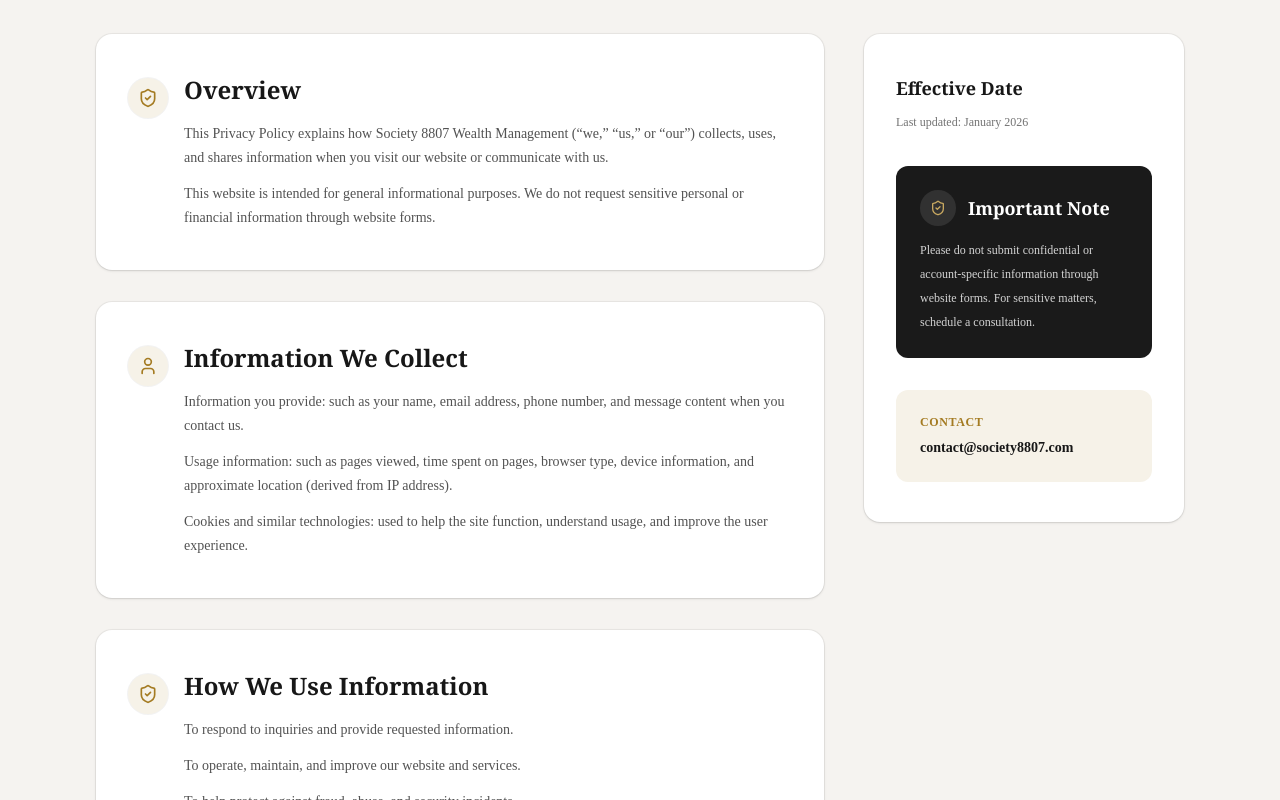
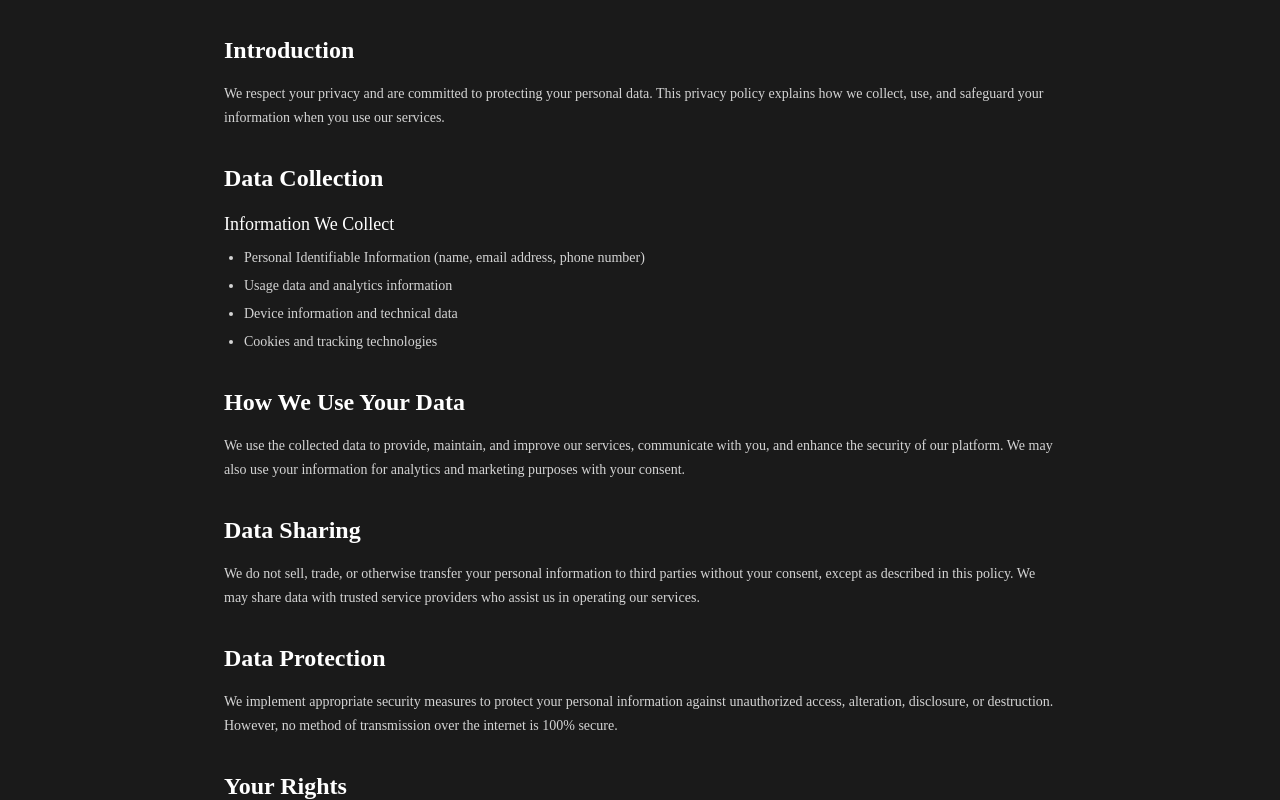
Before and after one commit to ShuvrotoKumar/society-8807, a Next.js app: page /privacy in a window 1280 px wide. Shown: the part 580-1380 px from the top of the page. Built offline with nearby package versions, Linux system fonts and the light colour scheme.

Commit message:
privacy updated

```diff
--- a/app/about/page.tsx
+++ b/app/about/page.tsx
@@ -301,7 +301,7 @@
                       </div>
                     </div>
 
-                        <p className="mt-4 text-sm leading-6 text-neutral-600">{advisor.bio}</p>
+                    <p className="mt-4 text-sm leading-6 text-neutral-600">{advisor.bio}</p>
                     {/* <Link
                       href={`/about/advisors/${advisor.id}`}
                       className="mt-5 inline-flex items-center gap-2 text-xs font-semibold text-[#A47B22] hover:text-[#8D6A1D]"
--- a/app/privacy/page.tsx
+++ b/app/privacy/page.tsx
@@ -127,55 +127,67 @@
           </div>
         </section>
 
-        <section className="bg-[#f5f3f0] py-12 sm:py-16">
-          <div className="mx-auto max-w-6xl px-4 sm:px-6 lg:px-8">
-            <div className="grid grid-cols-1 gap-8 lg:grid-cols-[1fr_320px] xl:gap-10">
-              <div className="space-y-6 sm:space-y-8">
-                {sections.map(({ id, title, Icon, body }) => (
-                  <section
-                    key={id}
-                    id={id}
-                    className="scroll-mt-28 rounded-xl sm:rounded-2xl bg-white px-6 py-8 sm:px-8 sm:py-10 shadow-sm ring-1 ring-black/5"
-                  >
-                    <div className="flex items-start gap-3 sm:gap-4">
-                      <div className="mt-1 flex h-8 w-8 sm:h-10 sm:w-10 items-center justify-center rounded-full bg-[#F6F2E8] ring-1 ring-black/5 flex-shrink-0">
-                        <Icon className="h-4 w-4 sm:h-5 sm:w-5 text-[#A47B22]" />
-                      </div>
-                      <div className="min-w-0 flex-1">
-                        <h2 className="font-serif text-xl sm:text-2xl font-semibold text-neutral-900">{title}</h2>
-                        <div className="mt-3 sm:mt-4 space-y-2 sm:space-y-3 text-sm leading-6 text-neutral-600">
-                          {body.map((p) => (
-                            <p key={p}>{p}</p>
-                          ))}
-                        </div>
-                      </div>
-                    </div>
-                  </section>
-                ))}
-              </div>
-
-              <aside className="order-first lg:order-last h-fit rounded-xl sm:rounded-2xl bg-white px-6 py-8 sm:px-8 sm:py-10 shadow-sm ring-1 ring-black/5">
-                <h3 className="font-serif text-lg font-semibold text-neutral-900">Effective Date</h3>
-                <p className="mt-2 text-xs leading-6 text-neutral-500">Last updated: January 2026</p>
-
-                <div className="mt-6 sm:mt-8 rounded-xl bg-[#1a1a1a] px-4 sm:px-6 py-4 sm:py-6 text-white">
-                  <div className="flex items-center gap-3">
-                    <div className="flex h-8 w-8 sm:h-9 sm:w-9 items-center justify-center rounded-full bg-white/10 flex-shrink-0">
-                      <ShieldCheck className="h-3.5 w-3.5 sm:h-4 sm:w-4 text-[#C9A961]" />
-                    </div>
-                    <p className="font-serif text-base sm:text-lg font-semibold">Important Note</p>
-                  </div>
-                  <p className="mt-2 sm:mt-3 text-xs leading-5 sm:leading-6 text-neutral-300">
-                    Please do not submit confidential or account-specific information through website forms.
-                    For sensitive matters, schedule a consultation.
+        <section className="bg-[#1a1a1a] py-16">
+          <div className="mx-auto max-w-4xl px-4 sm:px-6 lg:px-8">
+            <div className="text-neutral-300">
+              <div className="space-y-8">
+                <div>
+                  <h2 className="text-2xl font-semibold text-white">Introduction</h2>
+                  <p className="mt-4 text-sm leading-6">
+                    We respect your privacy and are committed to protecting your personal data. This privacy policy explains how
+                    we collect, use, and safeguard your information when you use our services.
                   </p>
                 </div>
 
-                <div className="mt-6 sm:mt-8 rounded-xl bg-[#F6F2E8] px-4 sm:px-6 py-4 sm:py-6">
-                  <p className="text-xs font-semibold uppercase tracking-wider text-[#A47B22]">Contact</p>
-                  <p className="mt-2 text-sm font-semibold text-neutral-900 break-all">contact@society8807.com</p>
+                <div>
+                  <h2 className="text-2xl font-semibold text-white">Data Collection</h2>
+                  <h3 className="mt-4 text-lg font-medium text-white">Information We Collect</h3>
+                  <ul className="mt-2 list-disc pl-5 text-sm leading-6 space-y-1">
+                    <li>Personal Identifiable Information (name, email address, phone number)</li>
+                    <li>Usage data and analytics information</li>
+                    <li>Device information and technical data</li>
+                    <li>Cookies and tracking technologies</li>
+                  </ul>
                 </div>
-              </aside>
+
+                <div>
+                  <h2 className="text-2xl font-semibold text-white">How We Use Your Data</h2>
+                  <p className="mt-4 text-sm leading-6">
+                    We use the collected data to provide, maintain, and improve our services, communicate with you, and enhance
+                    the security of our platform. We may also use your information for analytics and marketing purposes with your
+                    consent.
+                  </p>
+                </div>
+
+                <div>
+                  <h2 className="text-2xl font-semibold text-white">Data Sharing</h2>
+                  <p className="mt-4 text-sm leading-6">
+                    We do not sell, trade, or otherwise transfer your personal information to third parties without your consent,
+                    except as described in this policy. We may share data with trusted service providers who assist us in
+                    operating our services.
+                  </p>
+                </div>
+
+                <div>
+                  <h2 className="text-2xl font-semibold text-white">Data Protection</h2>
+                  <p className="mt-4 text-sm leading-6">
+                    We implement appropriate security measures to protect your personal information against unauthorized
+                    access, alteration, disclosure, or destruction. However, no method of transmission over the internet is 100%
+                    secure.
+                  </p>
+                </div>
+
+                <div>
+                  <h2 className="text-2xl font-semibold text-white">Your Rights</h2>
+                  <h3 className="mt-4 text-lg font-medium text-white">You have the right to:</h3>
+                  <ul className="mt-2 list-disc pl-5 text-sm leading-6 space-y-1">
+                    <li>Access and update your personal information</li>
+                    <li>Request deletion of your data</li>
+                    <li>Opt-out of marketing communications</li>
+                    <li>Data portability and restriction of processing</li>
+                  </ul>
+                </div>
+              </div>
             </div>
           </div>
         </section>
```
